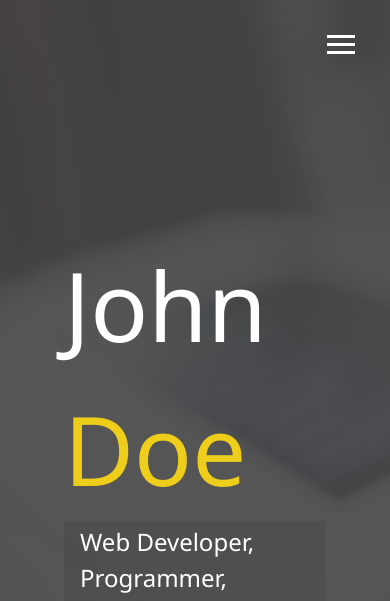
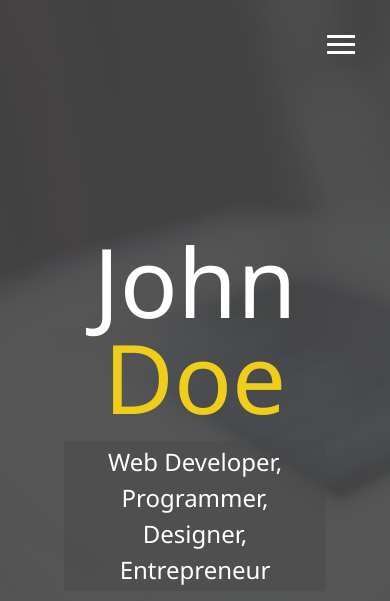
Before and after one commit to xhiron/portfolio, a website: page dist/index.html in a window 390 px wide. Shown: the top 601 px of the page. Drawn offline with Linux system fonts and the light colour scheme.

Commit message:
added responsivness

```diff
--- a/scss/_config.scss
+++ b/scss/_config.scss
@@ -27,3 +27,28 @@ $background-opacity: 0.9;
     }
   }
 }
+
+// Media Query Mixins
+@mixin mediaSm {
+  @media screen and (max-width: 500px) {
+    @content;
+  }
+}
+
+@mixin mediaMd {
+  @media screen and (max-width: 768px) {
+    @content;
+  }
+}
+
+@mixin mediaLg {
+  @media screen and (min-width: 769px) and (max-width: 1170px) {
+    @content;
+  }
+}
+
+@mixin mediaXl {
+  @media screen and (min-width: 1171px) {
+    @content;
+  }
+}
--- /dev/null
+++ b/scss/_mobile.scss
@@ -0,0 +1,53 @@
+// Widescreens
+@include mediaXl {
+}
+
+// Desktops & Laptops
+@include mediaLg {
+}
+
+// Tablets & small Laptops
+@include mediaMd {
+  main {
+    align-items: center;
+    text-align: center;
+
+    .lg-heading {
+      line-height: 1;
+      margin-bottom: 1rem;
+    }
+  }
+
+  ul.menu-nav,
+  div.menu-branding {
+    float: none;
+    width: 100%;
+    min-height: 0;
+    &.show {
+      transform: translate3d(0, 0, 0);
+    }
+  }
+  .menu-nav {
+    height: 75vh;
+    transform: translate3d(-100%, 0, 0);
+    font-size: 24px;
+  }
+
+  .menu-branding {
+    height: 25vh;
+    transform: translate3d(100%, 0, 0);
+
+    .portrait {
+      background: url("/../dist/img/portrait_small.jpg");
+      width: 150px;
+      height: 150px;
+    }
+  }
+}
+
+// Mobile
+@include mediaSm {
+  main#home h1 {
+    margin-top: 10vh;
+  }
+}
--- a/scss/main.scss
+++ b/scss/main.scss
@@ -1,5 +1,6 @@
 @import "config";
 @import "menu";
+@import "mobile";
 * {
   box-sizing: border-box;
 }
```
Also changed, not shown: dist/css/main.css.
